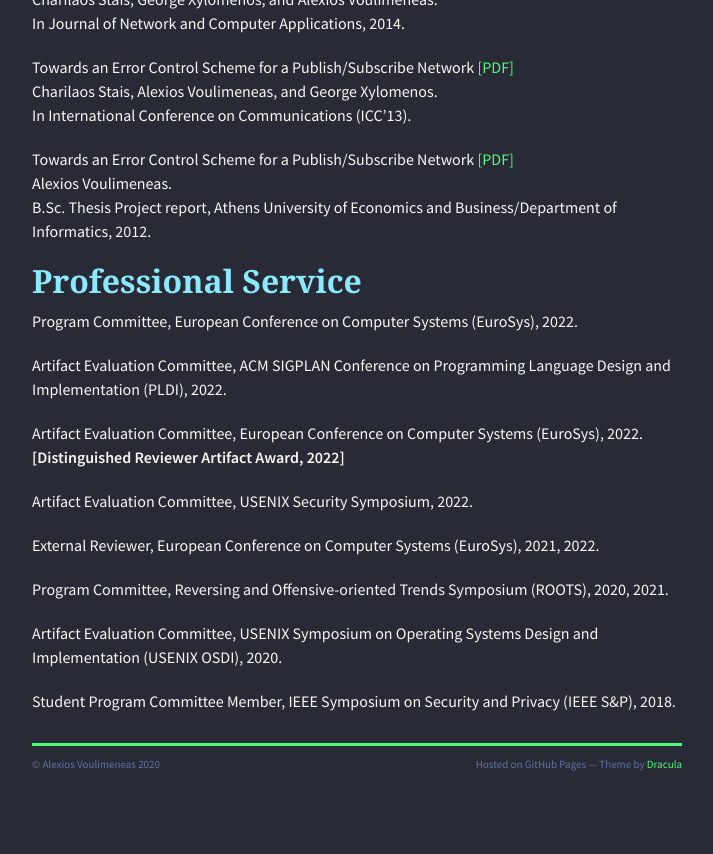
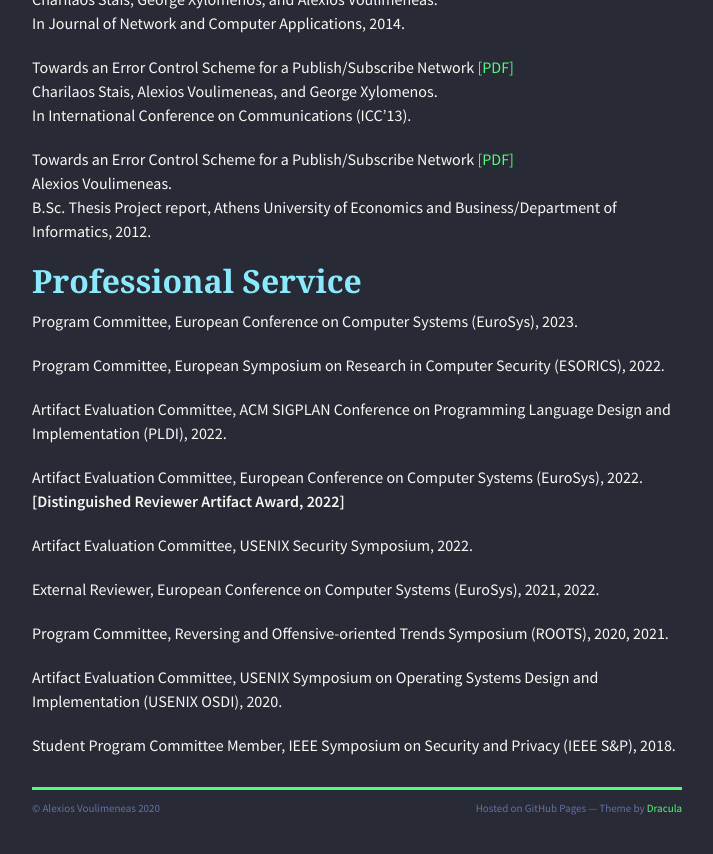
Before and after one commit to alexios-voulimeneas/alexios-voulimeneas.github.io, a Jekyll site: the page built from index.md, in a window 1280 px wide and 900 px high, scrolled down 1789 px. Shown: the top 854 px of the window, without its empty margins (283-996 px from the left). Built offline with Jekyll 4.4.1, drawn with Linux system fonts in a browser that asks for light colours; nearby versions of some CDN libraries; the repository's description, which GitHub fills in, is left out.

Commit message:
Update index.md

```diff
--- a/index.md
+++ b/index.md
@@ -66,7 +66,9 @@ B.Sc. Thesis Project report, Athens University of Economics and Business/Departm
 
 ## [](#header-2) Professional Service
 
-Program Committee, European Conference on Computer Systems (EuroSys), 2022.
+Program Committee, European Conference on Computer Systems (EuroSys), 2023.
+
+Program Committee, European Symposium on Research in Computer Security (ESORICS), 2022.
 
 Artifact Evaluation Committee, ACM SIGPLAN Conference on Programming Language Design and Implementation (PLDI), 2022.
 
```
